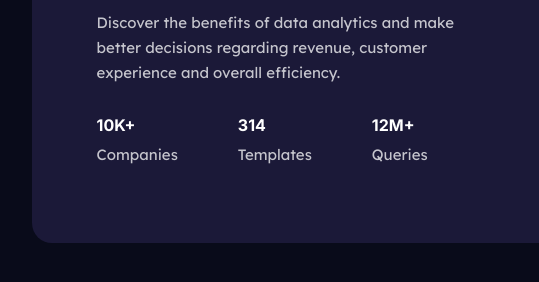
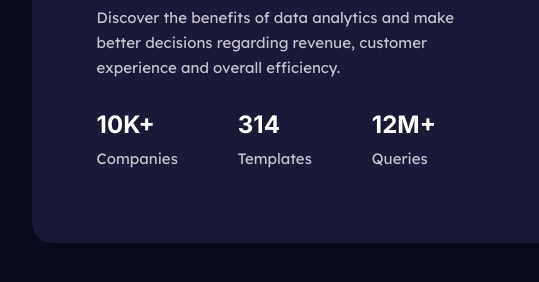
Before and after one commit to pickering-dev/numiko-one, a plain HTML site: page index.html in a window 1280 px wide. Shown: the part 402-684 px from the top of the page, 122-661 px from the left. Drawn offline with Linux system fonts and the light colour scheme.

Commit message:
scripts styling desktop

```diff
--- a/index.html
+++ b/index.html
@@ -27,16 +27,23 @@
 						</div>
 						<div class="number-container">
 							<div class="number">
-								<h4>10K+</h4>
+								<div class="number-flex">
+									<h4>0</h4>
+									<h5>K+</h5>
+								</div>
 								<p>Companies</p>
 							</div>
 
 							<div class="number">
-								<h4>314</h4>
+								<h4>0</h4>
 								<p>Templates</p>
 							</div>
 							<div class="number">
-								<h4>12M+</h4>
+								<div class="number-flex">
+									<h4>0</h4>
+									<h5>M+</h5>
+								</div>
+
 								<p>Queries</p>
 							</div>
 						</div>
@@ -48,5 +55,6 @@
 				</div>
 			</div>
 		</section>
+		<script src="scripts/scripts.js"></script>
 	</body>
 </html>
--- /dev/null
+++ b/scripts/scripts.js
@@ -0,0 +1,45 @@
+const numbers = document.querySelectorAll(".number h4");
+const targetValues = [10, 314, 12];
+const duration = 2000; // animation duration in milliseconds
+
+// Step 1: Create a loading screen element
+const loadingScreen = document.createElement("div");
+loadingScreen.id = "loading-screen";
+loadingScreen.textContent = "Loading...";
+document.body.appendChild(loadingScreen);
+
+// Step 2: Show the loading screen
+loadingScreen.style.display = "flex";
+
+// Step 3: Delay the start of the number animation by 3 seconds
+setTimeout(function () {
+	// Step 4: Hide the loading screen
+	loadingScreen.style.display = "none";
+
+	// Step 5: Start the number animation
+	function animateNumbers() {
+		const startTime = new Date().getTime();
+		const updateInterval = 50; // milliseconds
+
+		const timer = setInterval(function () {
+			const timePassed = new Date().getTime() - startTime;
+			const progress = timePassed / duration;
+
+			if (progress >= 1) {
+				clearInterval(timer);
+			}
+
+			numbers.forEach(function (number, index) {
+				const startValue = 0;
+				const endValue = targetValues[index];
+				const currentValue = Math.floor(
+					startValue + (endValue - startValue) * progress
+				);
+
+				number.textContent = currentValue.toLocaleString();
+			});
+		}, updateInterval);
+	}
+
+	animateNumbers();
+}, 3000); // 3000 milliseconds = 3 seconds
--- a/styles/style.scss
+++ b/styles/style.scss
@@ -3,7 +3,8 @@
 h1,
 h2,
 h3,
-h4 {
+h4,
+h5 {
 	font-family: "Inter", sans-serif;
 }
 
@@ -17,8 +18,21 @@ body {
 	padding: 0;
 }
 
-* {
+section {
 	transition: all 0.5s ease-in-out;
+}
+
+#loading-screen {
+	width: 100vw;
+	height: 100vh;
+	background-color: hsl(233deg, 47%, 7%);
+	position: absolute;
+	top: 0;
+	justify-content: center;
+	align-items: center;
+	font-family: "Inter", sans-serif;
+	font-size: 1.5em;
+	color: hsla(0, 0%, 100%, 0.75);
 }
 
 #card {
@@ -80,10 +94,20 @@ body {
 			display: flex;
 			align-items: center;
 			margin-top: 30px;
+			.number-flex {
+				display: flex;
+				h5 {
+					padding-left: 0;
+					margin: 0;
+					font-size: 1.5em;
+					color: hsl(0, 0%, 100%);
+				}
+			}
 			h4 {
+				font-size: 1.5em;
 				color: hsl(0, 0%, 100%);
 				margin: 0;
-				padding: 0 30px;
+				padding: 0 0 0 30px;
 			}
 			p {
 				margin-top: 10px;
```
Also changed, not shown: styles/style.css, 1 other file.
